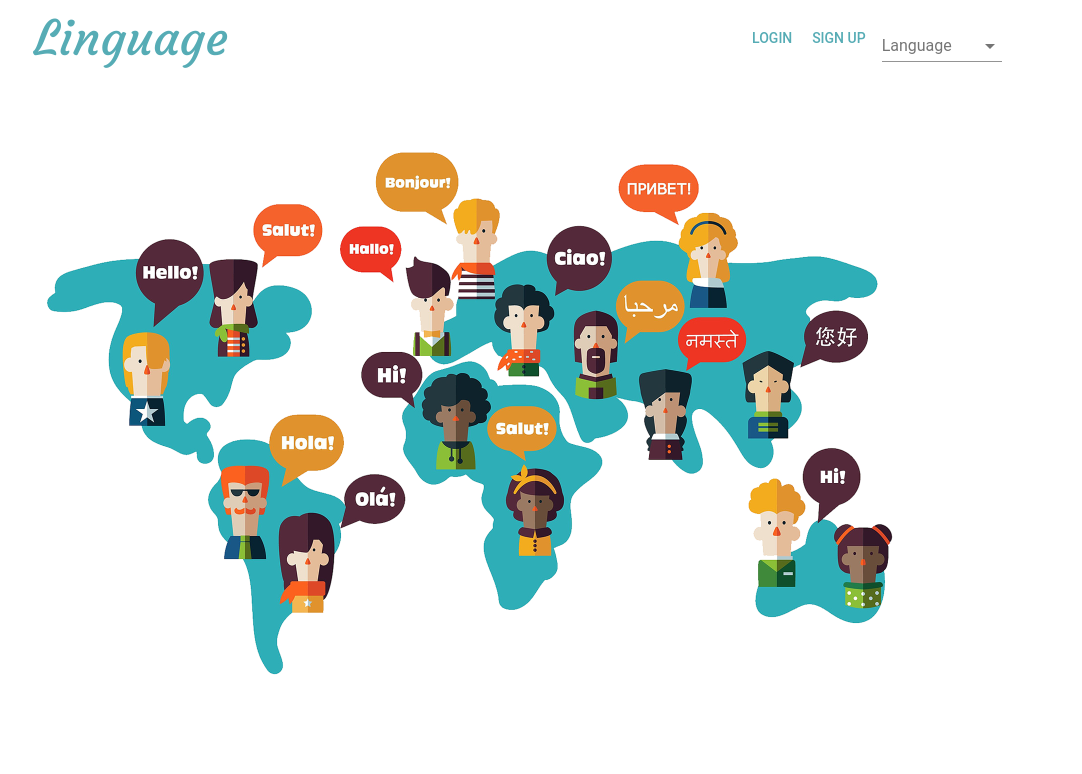
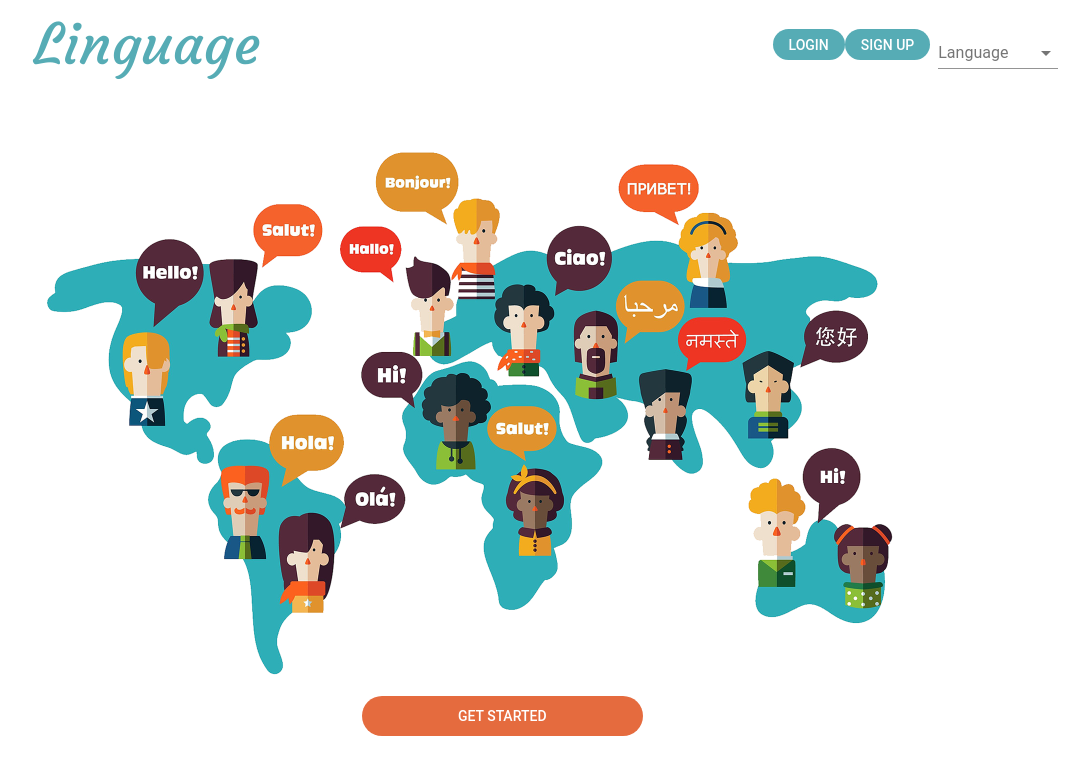
Before and after one commit to svphan1/linguage-front-end, a React (Create React App) app: page / in a window 1280 px wide. Shown: the top 774 px of the page, without its empty margins (150-1232 px from the left). Built offline with nearby package versions, Linux system fonts and the light colour scheme.

Commit message:
add btns for routes on landig page

```diff
--- a/src/Components/Background/Background.css
+++ b/src/Components/Background/Background.css
@@ -4,3 +4,13 @@ img {
   width: 100%;
   object-fit: cover;
 }
+
+.btn-started {
+  color: white !important;
+  position: absolute !important;
+  bottom: 4rem !important;
+  margin-left: 40vw !important;
+  padding: .5rem 6rem !important;
+  border-radius: 4rem !important;
+  background-color: rgb(229, 107, 62) !important;
+}
--- a/src/Components/Background/Background.js
+++ b/src/Components/Background/Background.js
@@ -1,11 +1,13 @@
 import React from 'react';
 import image from '../../assets/linguage.jpg';
+import Button from '@material-ui/core/Button';
 import './Background.css';
 
 const Background = () => {
   return (
     <React.Fragment>
       <img src={image} alt='background image'/>
+      <Button className="btn-started">Get Started</Button>
     </React.Fragment>
   )
 };
--- a/src/Components/NavBar/NavBar.css
+++ b/src/Components/NavBar/NavBar.css
@@ -1,14 +1,31 @@
-.app-bar {
-  background-color: rgb(26, 121, 89) !important;
-}
-
 .title {
   font-family: 'Courgette', cursive !important;
-  font-size: 3rem !important;
-  margin: 0 40vw 0 10vw !important;
+  font-size: 3.5rem !important;
+  margin: 0 0 0 10vw !important;
   color: rgb(86, 172, 181) !important;
 }
 
-.navbar-tabs {
-  color: rgb(86, 172, 181) !important;
+.nav-btn-login {
+  color: white !important;
+  margin-left: 40vw !important;
+  padding: .2rem 1rem !important;
+  border-radius: 4rem !important;
+  background-color: rgb(86, 172, 181) !important;
 }
+
+.nav-btn-signup {
+  color: white !important;
+  padding: .2rem 1rem !important;
+  border-radius: 4rem !important;
+  background-color: rgb(86, 172, 181) !important;
+}
+
+.ControlledOpenSelect-formControl-115 {
+  height: 4rem;
+}
+
+.MuiButton-root-1:hover {
+  opacity: .9;
+  transform: scale(1.03);
+  transition: .2s ease-out;
+}
--- a/src/Components/NavBar/NavBar.js
+++ b/src/Components/NavBar/NavBar.js
@@ -19,7 +19,7 @@ const styles = {
   menuButton: {
     marginLeft: -12,
     marginRight: 20,
-  },
+  }
 };
 
 function ButtonAppBar(props) {
@@ -33,8 +33,8 @@ function ButtonAppBar(props) {
           <Typography variant="h6" color="inherit" className="title">
             Linguage
           </Typography>
-          <Button color="inherit" className="navbar-tabs">Login</Button>
-          <Button color="inherit" className="navbar-tabs">Sign up</Button>
+          <Button className="nav-btn-login">Login</Button>
+          <Button className="nav-btn-signup">Sign up</Button>
           <ControlledOpenSelect />
         </Toolbar>
       </AppBar>
--- a/src/Components/NavBar/Select.js
+++ b/src/Components/NavBar/Select.js
@@ -1,27 +1,27 @@
-import React from 'react';
-import PropTypes from 'prop-types';
-import { withStyles } from '@material-ui/core/styles';
-import InputLabel from '@material-ui/core/InputLabel';
-import MenuItem from '@material-ui/core/MenuItem';
-import FormControl from '@material-ui/core/FormControl';
-import Select from '@material-ui/core/Select';
-import Button from '@material-ui/core/Button';
+import React from "react";
+import PropTypes from "prop-types";
+import { withStyles } from "@material-ui/core/styles";
+import InputLabel from "@material-ui/core/InputLabel";
+import MenuItem from "@material-ui/core/MenuItem";
+import FormControl from "@material-ui/core/FormControl";
+import Select from "@material-ui/core/Select";
+import Button from "@material-ui/core/Button";
 
 const styles = theme => ({
   button: {
-    display: 'block',
-    marginTop: theme.spacing.unit * 2,
+    display: "block",
+    marginTop: theme.spacing.unit * 2
   },
   formControl: {
     margin: theme.spacing.unit,
-    minWidth: 120,
-  },
+    minWidth: 120
+  }
 });
 
 class ControlledOpenSelect extends React.Component {
   state = {
-    age: '',
-    open: false,
+    age: "",
+    open: false
   };
 
   handleChange = event => {
@@ -42,7 +42,9 @@ class ControlledOpenSelect extends React.Component {
     return (
       <form autoComplete="off">
         <FormControl className={classes.formControl}>
-          <InputLabel htmlFor="demo-controlled-open-select">Language</InputLabel>
+          <InputLabel htmlFor="demo-controlled-open-select">
+            Language
+          </InputLabel>
           <Select
             open={this.state.open}
             onClose={this.handleClose}
@@ -50,16 +52,19 @@ class ControlledOpenSelect extends React.Component {
             value={this.state.age}
             onChange={this.handleChange}
             inputProps={{
-              name: 'age',
-              id: 'demo-controlled-open-select',
+              name: "age",
+              id: "demo-controlled-open-select"
             }}
           >
-            <MenuItem value="">
-              <em>None</em>
-            </MenuItem>
-            <MenuItem value={10}>Ten</MenuItem>
-            <MenuItem value={20}>Twenty</MenuItem>
-            <MenuItem value={30}>Thirty</MenuItem>
+            <MenuItem value={1}>English</MenuItem>
+            <MenuItem value={2}>Español</MenuItem>
+            <MenuItem value={3}>Deutsch</MenuItem>
+            <MenuItem value={4}>Português Brasileiro</MenuItem>
+            <MenuItem value={5}>French</MenuItem>
+            <MenuItem value={6}>Italian</MenuItem>
+            <MenuItem value={7}>Tiếng Việt</MenuItem>
+            <MenuItem value={8}>中文</MenuItem>
+            <MenuItem value={9}>Dansk</MenuItem>
           </Select>
         </FormControl>
       </form>
@@ -68,7 +73,7 @@ class ControlledOpenSelect extends React.Component {
 }
 
 ControlledOpenSelect.propTypes = {
-  classes: PropTypes.object.isRequired,
+  classes: PropTypes.object.isRequired
 };
 
 export default withStyles(styles)(ControlledOpenSelect);
```
Also changed, not shown: src/Components/style.css (deleted, +0 -7 lines), 1 other file (tests, documents, lock files or other folders).
